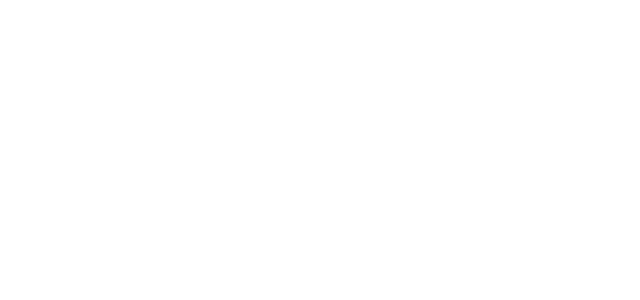
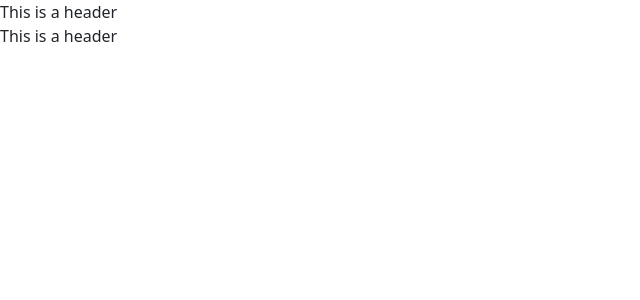
Before and after one commit to MosNes/react-portfolio, a React (Create React App) app in the folder client/: page / in a window 1280 px wide. Shown: the top 300 px of the page, without its empty margins (0-640 px from the left). Built offline with nearby package versions, Linux system fonts and the light colour scheme.

Commit message:
added initial header and footer components, updated title in index.html

```diff
--- a/client/public/index.html
+++ b/client/public/index.html
@@ -24,7 +24,7 @@
       work correctly both with client-side routing and a non-root public URL.
       Learn how to configure a non-root public URL by running `npm run build`.
     -->
-    <title>React App</title>
+    <title>MosNes's Portfolio</title>
   </head>
   <body>
     <noscript>You need to enable JavaScript to run this app.</noscript>
--- a/client/src/App.js
+++ b/client/src/App.js
@@ -1,18 +1,16 @@
 import 'bootstrap/dist/css/bootstrap.min.css';
 import { } from 'reactstrap';
+import Header from './components/Header'
+import Footer from './components/Footer'
 
 function App() {
   return (
     <div className="App">
-      <header>
-
-      </header>
+      <Header/>
       <main>
 
       </main>
-      <footer>
-
-      </footer>
+      <Footer />
     </div>
   );
 }
--- /dev/null
+++ b/client/src/components/Footer/index.js
@@ -0,0 +1,12 @@
+import React from 'react';
+
+const Footer = (props) => {
+
+    return(
+        <footer>
+            This is a header
+        </footer>
+    )
+}
+
+export default Footer;
--- /dev/null
+++ b/client/src/components/Header/index.js
@@ -0,0 +1,12 @@
+import React from 'react';
+
+const Header = (props) => {
+
+    return(
+        <header>
+            This is a header
+        </header>
+    )
+}
+
+export default Header;
```
